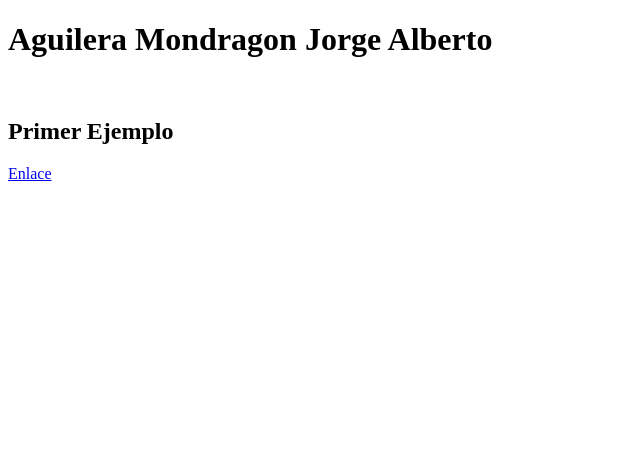
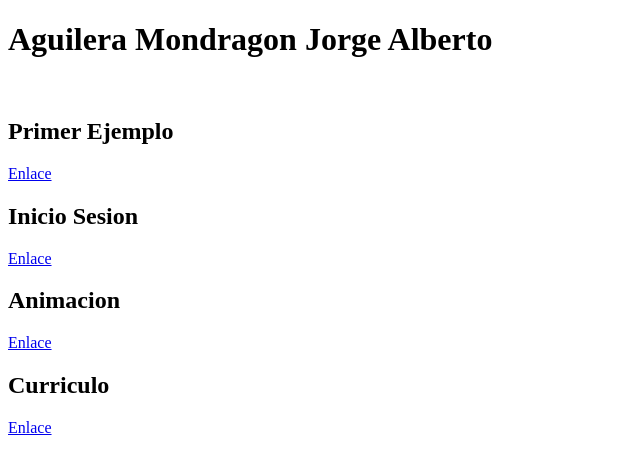
Before and after one commit to JorgeMondra/4IV8_PSW_AguileraMondragonJorgeAlberto, a plain HTML site: page index.html in a window 1280 px wide. Shown: the whole page, without its empty margins (0-640 px from the left). Drawn offline with Linux system fonts and the light colour scheme.

Commit message:
Ya porfavor

```diff
--- a/index.html
+++ b/index.html
@@ -10,5 +10,8 @@
     <h1>Aguilera Mondragon Jorge Alberto</h1>
     <br>
     <h2>Primer Ejemplo</h2><a href="02HTML/index.html">Enlace</a>
+    <h2>Inicio Sesion</h2><a href="03IniciarSesion/Inicia Sesion.html">Enlace</a>
+    <h2>Animacion</h2><a href="04HCSSAnimada/animada.html">Enlace</a>
+    <h2>Curriculo</h2><a href="Curriculum/index.html">Enlace</a>
 </body>
 </html>
```
Also changed, not shown: 02HTML/index.html (+1 -1 lines), Curriculum/index.html (+1 -1 lines).
